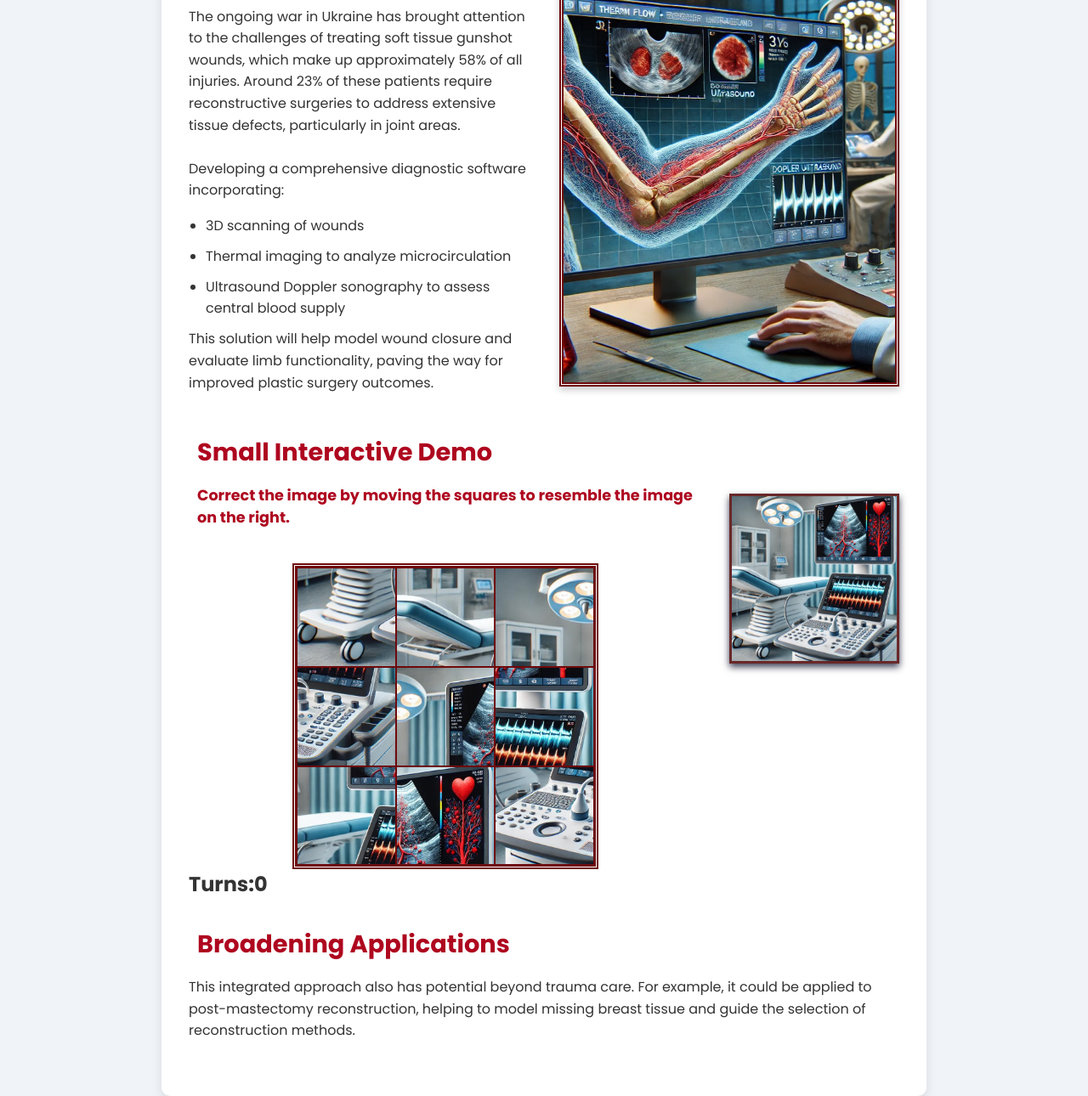
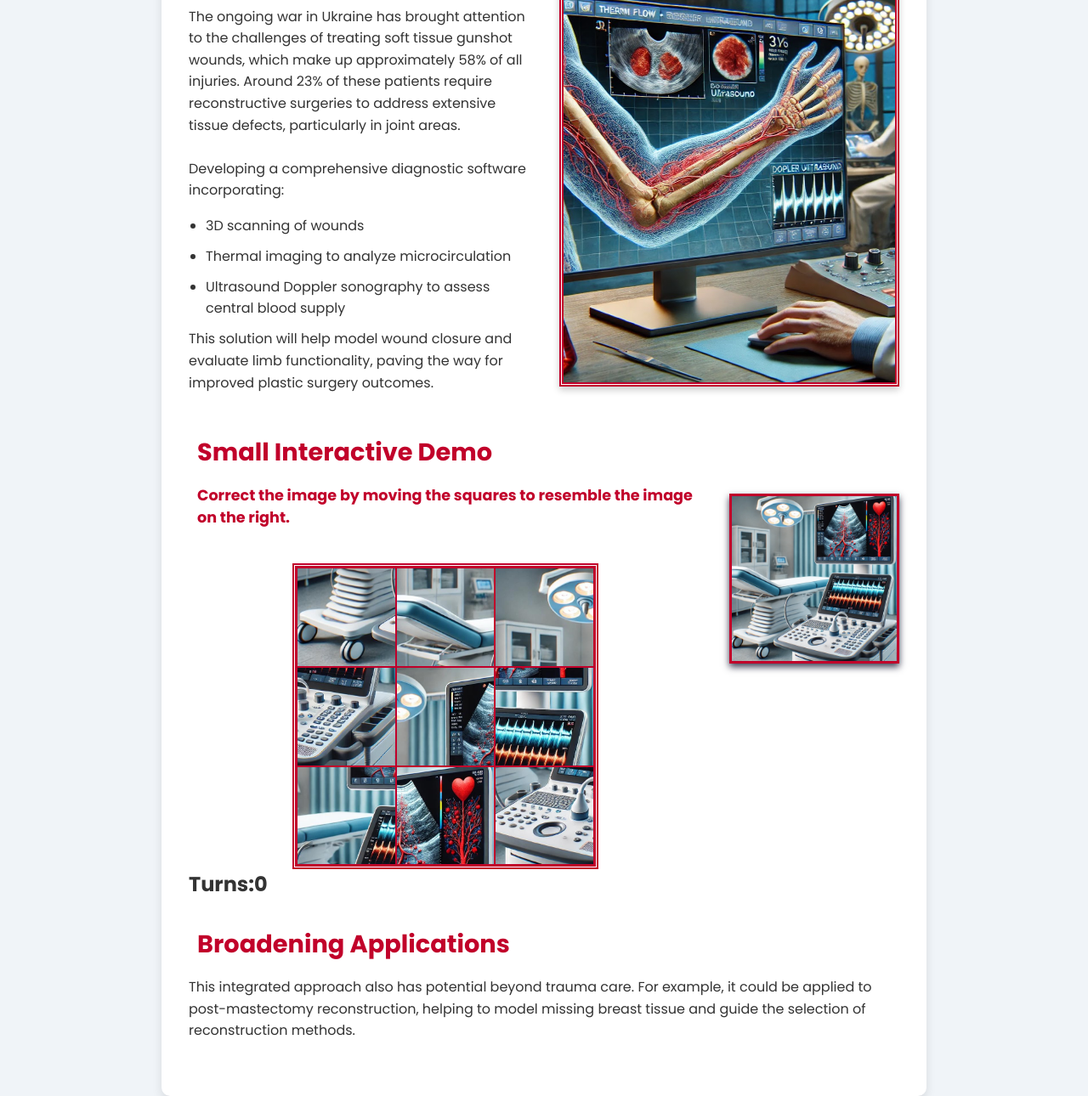
Before and after one commit to curatimeXai/DemoPage, a plain HTML site: page index.html in a window 1280 px wide. Shown: the part 798-2088 px from the top of the page at 85% size. Drawn offline with nearby package versions, Linux system fonts and the light colour scheme.

Commit message:
change the style

```diff
--- a/styles.css
+++ b/styles.css
@@ -8,7 +8,7 @@
 }
 :root
 {
-    --clr:#66747d;
+    --clr:#636363;
 }
 .nav{
     margin-left: auto;
@@ -80,7 +80,7 @@
     top: -50%;
     width: 70px;
     height: 70px;
-    background: rgb(192, 52, 52);
+    background: rgb(193, 0, 42);
     border-radius: 50%;
     border: 6px solid var(--clr);
     transition: 0.5s;
@@ -131,7 +131,7 @@ body {
 
 /* Header Styles */
 header {
-    background: linear-gradient(135deg, #82888b, #66747d);
+    background: linear-gradient(135deg, #636363, #636363);
     color: white;
     display: flex;
     align-items: center;
@@ -154,7 +154,7 @@ header h1 {
 }
 section h3 {
     font-size: 1.1rem;
-    color: #ae061f;
+    color: #C1002A;
     padding-left: 10px;
     margin-bottom: 1rem;
 }
@@ -181,7 +181,7 @@ section {
 
 section h2 {
     font-size: 1.8rem;
-    color: #ae061f;
+    color: #C1002A;
     padding-left: 10px;
     margin-bottom: 1rem;
     clear: both;
@@ -204,7 +204,7 @@ ul li {
 
 .clearfix {
     overflow: auto;
-    border: 5px double rgb(110, 9, 11);
+    border: 5px double rgb(193, 0, 42);
     padding: 10px;
 }
 
@@ -215,7 +215,7 @@ ul li {
 .images {
     margin-top: 100px;
     position: relative;
-    border: 5px double rgb(110, 9, 11);
+    border: 5px double rgb(193, 0, 42);
     overflow: auto;
     width: 400px;
     height: 470px;
@@ -264,7 +264,7 @@ ul li {
 .game-right img{
     width: 200px;
     height: auto;
-    border: 3px solid rgb(104, 40, 40);
+    border: 3px solid rgb(193, 0, 42);
     box-shadow: 0 4px 8px rgb(62, 62, 84);
 }
 #game {
@@ -272,7 +272,7 @@ ul li {
     width: 360px;
     height: 360px;
     margin: 0 auto;
-    border: 5px double rgb(110, 9, 11);
+    border: 5px double rgb(193, 0, 42);
     display: grid;
     grid-template-columns: repeat(3, 1fr);
     grid-template-rows: repeat(3, 1fr);
@@ -282,7 +282,7 @@ ul li {
     width: 100%;
     height: 100%;
     object-fit: cover;
-    border: 1px solid rgb(110, 9, 11);
+    border: 1px solid rgb(193, 0, 42);
     box-sizing: border-box;
 }
 /* About us */
```
